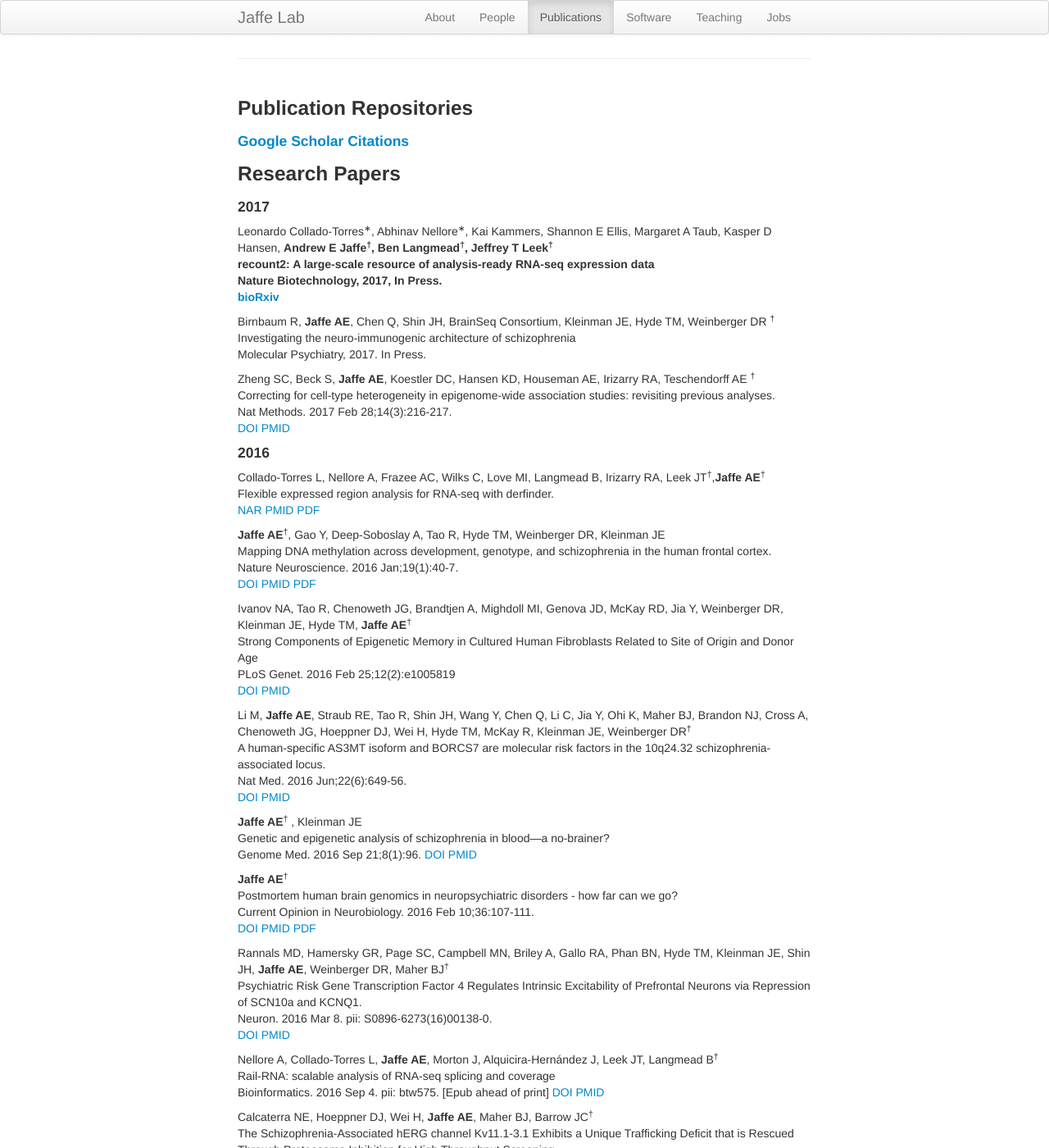
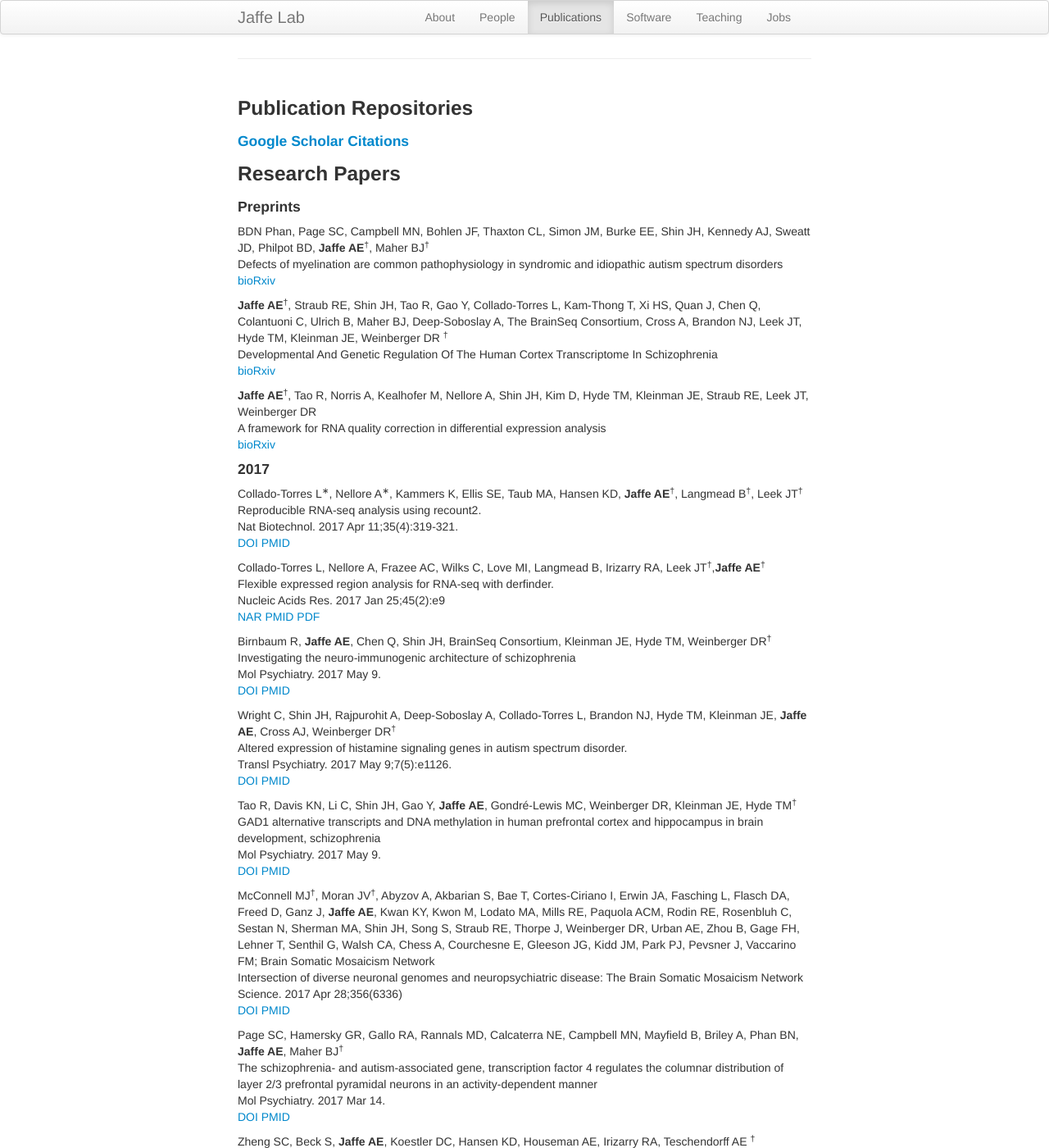
Before and after one commit to andrewejaffe/andrewejaffe.github.io, a Jekyll site: the page built from 02-pubs.md, in a window 1280 px wide and 1400 px high. Shown: the whole window at 82% size. Built offline with Jekyll 4.4.1, drawn with Linux system fonts in a browser that asks for light colours; comment, search, counter and statistics services are not loaded.

Commit message:
updated publications

```diff
--- a/02-pubs.md
+++ b/02-pubs.md
@@ -14,16 +14,66 @@ permalink: "publications.html"
 
 ### Research Papers
 
+#### Preprints
+
+BDN Phan, Page SC, Campbell MN, Bohlen JF, Thaxton CL, Simon JM, Burke EE, Shin JH, Kennedy AJ, Sweatt JD, Philpot BD, <b>Jaffe AE</b><sup>&dagger;</sup>, Maher BJ<sup>&dagger;</sup><br>
+Defects of myelination are common pathophysiology in syndromic and idiopathic autism spectrum disorders <br>
+[bioRxiv](http://biorxiv.org/content/early/2017/04/18/128124)
+
+<b>Jaffe AE</b><sup>&dagger;</sup>, Straub RE, Shin JH, Tao R, Gao Y, Collado-Torres L, Kam-Thong T, Xi HS, Quan J, Chen Q, Colantuoni C, Ulrich B, Maher BJ, Deep-Soboslay A, The BrainSeq Consortium, Cross A, Brandon NJ, Leek JT, Hyde TM, Kleinman JE, Weinberger DR <sup>&dagger;</sup><br>
+Developmental And Genetic Regulation Of The Human Cortex Transcriptome In Schizophrenia <br>
+[bioRxiv](http://biorxiv.org/content/early/2017/04/05/124321)
+
+<b>Jaffe AE</b><sup>&dagger;</sup>, Tao R, Norris A, Kealhofer M,  Nellore A, Shin JH, Kim D, Hyde TM, Kleinman JE, Straub RE, Leek JT, Weinberger DR <br>
+A framework for RNA quality correction in differential expression analysis <br>
+[bioRxiv](http://www.biorxiv.org/content/early/2016/09/09/074245)
+
 #### 2017
 
-Leonardo Collado-Torres<sup>&lowast;</sup>, Abhinav Nellore<sup>&lowast;</sup>, Kai Kammers, Shannon E Ellis, Margaret A Taub, Kasper D Hansen, <b>Andrew E Jaffe<b><sup>&dagger;</sup>, Ben Langmead<sup>&dagger;</sup>, Jeffrey T Leek<sup>&dagger;</sup> <br>
-recount2: A large-scale resource of analysis-ready RNA-seq expression data <br>
-Nature Biotechnology, 2017, In Press. <br>
-[bioRxiv](http://biorxiv.org/content/early/2016/08/08/068478)
+Collado-Torres L<sup>&lowast;</sup>, Nellore A<sup>&lowast;</sup>, Kammers K, Ellis SE, Taub MA, Hansen KD, <b>Jaffe AE</b><sup>&dagger;</sup>, Langmead B<sup>&dagger;</sup>, Leek JT<sup>&dagger;</sup> <br>
+Reproducible RNA-seq analysis using recount2. <br>
+Nat Biotechnol. 2017 Apr 11;35(4):319-321.  <br>
+[DOI](http://dx.doi.org/10.1038/nbt.3838)
+[PMID](http://www.ncbi.nlm.nih.gov/pubmed/28398307)
+<span class='altmetric-embed' data-badge-type='4' data-doi="10.1038/nbt.3838"></span>
 
-Birnbaum R, <b>Jaffe AE</b>, Chen Q, Shin JH, BrainSeq Consortium, Kleinman JE, Hyde TM, Weinberger DR <sup>&dagger;</sup> <br>
+Collado-Torres L, Nellore A, Frazee AC, Wilks C, Love MI, Langmead B, Irizarry RA, Leek JT<sup>&dagger;</sup>,<b>Jaffe AE</b><sup>&dagger;</sup> <br>
+Flexible expressed region analysis for RNA-seq with derfinder. <br>
+Nucleic Acids Res. 2017 Jan 25;45(2):e9 <br>
+[NAR](http://nar.oxfordjournals.org/content/early/2016/09/29/nar.gkw852.full)
+[PMID](http://www.ncbi.nlm.nih.gov/pubmed/27694310)
+[PDF](pdfs/colladoTorres_derfinder.pdf)
+<span class='altmetric-embed' data-badge-type='4' data-doi="10.1093/nar/gkw852"></span>
+
+Birnbaum R, <b>Jaffe AE</b>, Chen Q, Shin JH, BrainSeq Consortium, Kleinman JE, Hyde TM, Weinberger DR<sup>&dagger;</sup> <br>
 Investigating the neuro-immunogenic architecture of schizophrenia <br>
-Molecular Psychiatry, 2017. In Press.
+Mol Psychiatry. 2017 May 9. <br>
+[DOI](http://dx.doi.org/10.1038/mp.2017.89)
+[PMID](http://www.ncbi.nlm.nih.gov/pubmed/28485405)
+
+Wright C, Shin JH, Rajpurohit A, Deep-Soboslay A, Collado-Torres L, Brandon NJ, Hyde TM, Kleinman JE, <b>Jaffe AE</b>, Cross AJ, Weinberger DR<sup>&dagger;</sup> <br>
+Altered expression of histamine signaling genes in autism spectrum disorder. <br>
+Transl Psychiatry. 2017 May 9;7(5):e1126. <br>
+[DOI](http://dx.doi.org/10.1038/tp.2017.87)
+[PMID](http://www.ncbi.nlm.nih.gov/pubmed/28485729)
+
+Tao R, Davis KN, Li C, Shin JH, Gao Y, <b>Jaffe AE</b>, Gondré-Lewis MC, Weinberger DR, Kleinman JE, Hyde TM<sup>&dagger;</sup> <br>
+GAD1 alternative transcripts and DNA methylation in human prefrontal cortex and hippocampus in brain development, schizophrenia<br>
+Mol Psychiatry. 2017 May 9. <br>
+[DOI](http://dx.doi.org/10.1038/mp.2017.105)
+[PMID](http://www.ncbi.nlm.nih.gov/pubmed/28485403)
+
+McConnell MJ<sup>&dagger;</sup>, Moran JV<sup>&dagger;</sup>, Abyzov A, Akbarian S, Bae T, Cortes-Ciriano I, Erwin JA, Fasching L, Flasch DA, Freed D, Ganz J, <b>Jaffe AE</b>, Kwan KY, Kwon M, Lodato MA, Mills RE, Paquola ACM, Rodin RE, Rosenbluh C, Sestan N, Sherman MA, Shin JH, Song S, Straub RE, Thorpe J, Weinberger DR, Urban AE, Zhou B, Gage FH, Lehner T, Senthil G, Walsh CA, Chess A, Courchesne E, Gleeson JG, Kidd JM, Park PJ, Pevsner J, Vaccarino FM; Brain Somatic Mosaicism Network<br>
+Intersection of diverse neuronal genomes and neuropsychiatric disease: The Brain Somatic Mosaicism Network <br>
+Science. 2017 Apr 28;356(6336) <br>
+[DOI](http://dx.doi.org/10.1126/science.aal1641)
+[PMID](http://www.ncbi.nlm.nih.gov/pubmed/28450582)
+
+Page SC, Hamersky GR, Gallo RA, Rannals MD, Calcaterra NE, Campbell MN, Mayfield B, Briley A, Phan BN, <b>Jaffe AE</b>, Maher BJ<sup>&dagger;</sup> <br>
+The schizophrenia- and autism-associated gene, transcription factor 4 regulates the columnar distribution of layer 2/3 prefrontal pyramidal neurons in an activity-dependent manner<br>
+Mol Psychiatry. 2017 Mar 14. <br>
+[DOI](http://dx.doi.org/10.1038/mp.2017.37)
+[PMID](http://www.ncbi.nlm.nih.gov/pubmed/28289282)
 
 Zheng SC, Beck S, <b>Jaffe AE</b>, Koestler DC, Hansen KD, Houseman AE, Irizarry RA, Teschendorff AE <sup>&dagger;</sup> <br>
 Correcting for cell-type heterogeneity in epigenome-wide association studies: revisiting previous analyses. <br>
@@ -32,13 +82,6 @@ Nat Methods. 2017 Feb 28;14(3):216-217. <br>
 [PMID](http://www.ncbi.nlm.nih.gov/pubmed/28245219)
 
 #### 2016
-
-Collado-Torres L, Nellore A, Frazee AC, Wilks C, Love MI, Langmead B, Irizarry RA, Leek JT<sup>&dagger;</sup>,<b>Jaffe AE</b><sup>&dagger;</sup> <br>
-Flexible expressed region analysis for RNA-seq with derfinder. <br>
-[NAR](http://nar.oxfordjournals.org/content/early/2016/09/29/nar.gkw852.full)
-[PMID](http://www.ncbi.nlm.nih.gov/pubmed/27694310)
-[PDF](pdfs/colladoTorres_derfinder.pdf)
-<span class='altmetric-embed' data-badge-type='4' data-doi="10.1093/nar/gkw852"></span>
 
 <b>Jaffe AE</b><sup>&dagger;</sup>, Gao Y, Deep-Soboslay A, Tao R, Hyde TM, Weinberger DR, Kleinman JE<br>
 Mapping DNA methylation across development, genotype, and schizophrenia in the human frontal cortex.<br>
```
Also changed, not shown: 8 other files.
